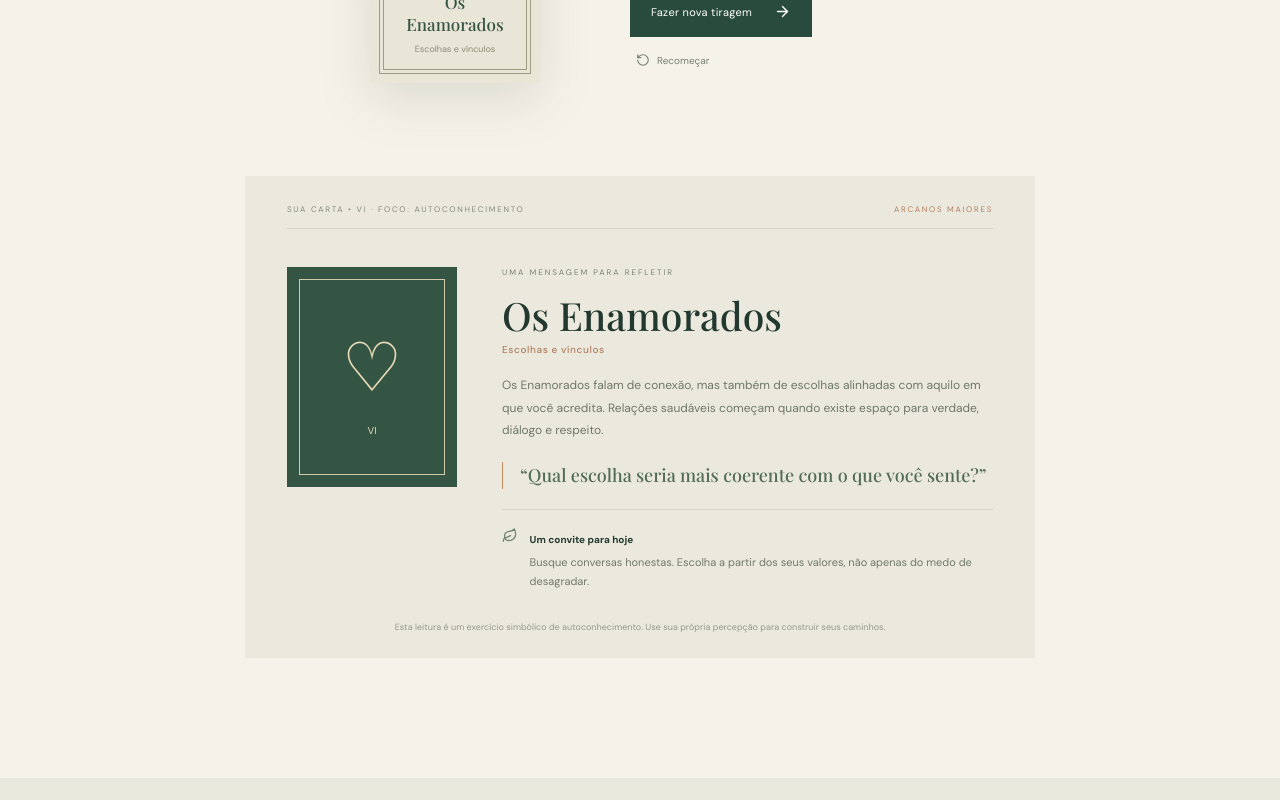
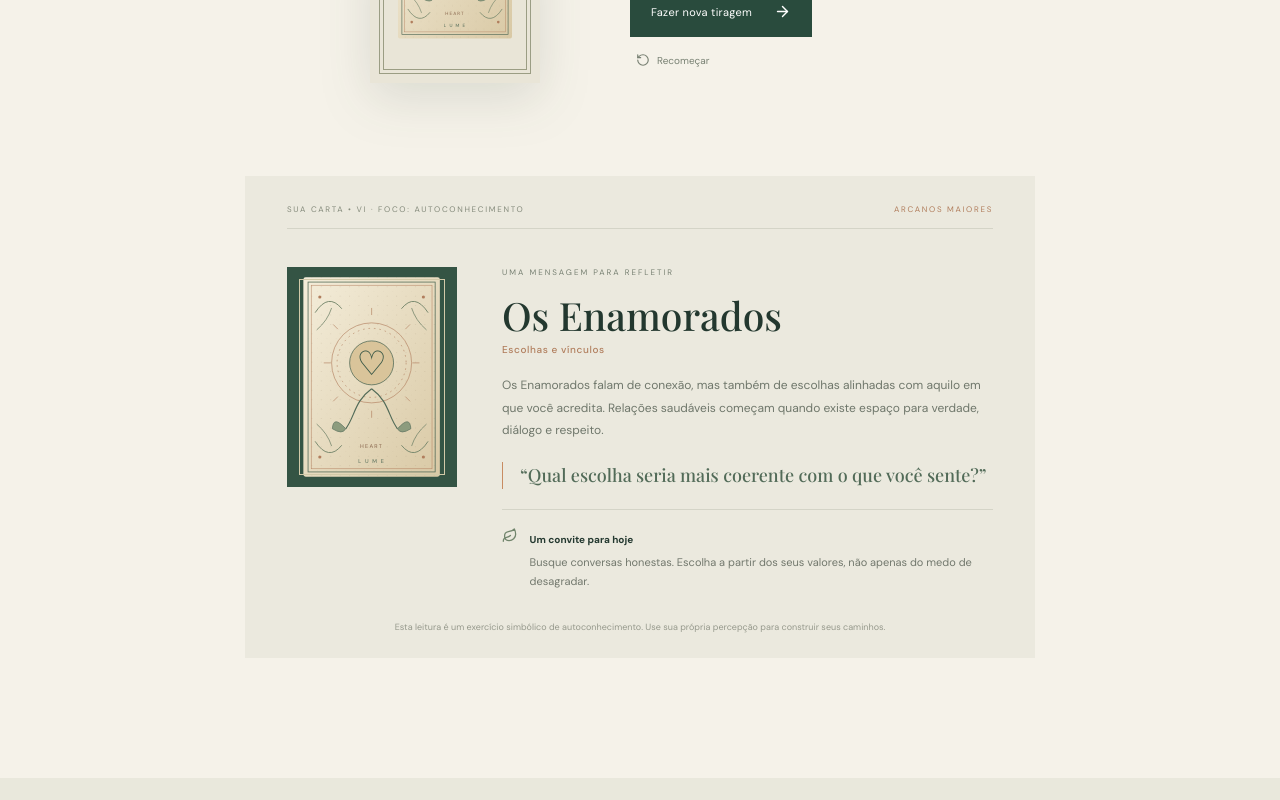
Before and after one commit to felipehenque16-cyber/projeto-tarot, a React (Vite) app: page / in a window 1280 px wide. Both pictures are taken after a click on the button "Revelar minha carta". Shown: the part 2621-3421 px from the top of the page. Built offline with nearby package versions, Linux system fonts and the light colour scheme; a web font is replaced by a local one.

Commit message:
Use illustrated artwork on tarot card reveals

```diff
--- a/src/App.jsx
+++ b/src/App.jsx
@@ -1,5 +1,6 @@
 import { useState } from 'react';
 import { minorCards } from './minorArcana.js';
+import TarotArtwork from './TarotArtwork.jsx';
 import { ArrowDown, ArrowRight, RotateCcw, Sparkles, Sun, MoonStar, Leaf, Menu, X } from 'lucide-react';
 
 const cards = [
@@ -93,18 +94,18 @@ function App() {
           <div className="mode-options"><button className={mode==='single'?'mode-option selected':'mode-option'} onClick={()=>{setMode('single');setDrawn(null);setSpread([])}}>Uma carta<small>um olhar para o agora</small></button><button className={mode==='three'?'mode-option selected':'mode-option'} onClick={()=>{setMode('three');setDrawn(null);setSpread([])}}>Três cartas<small>passado · presente · possibilidades</small></button></div>
         </div>
         <div className="draw-area">
-          <div className={drawn?'flip-card is-flipped':'flip-card'}><div className="flip-card-inner"><div className="flip-face flip-back"><div className="deck-pattern"><span>✳</span><i>✧</i><b>☾</b><small>LUME</small></div></div><div className="flip-face flip-front"><div className="front-frame"><small>{drawn?.number}</small><span>{drawn?.symbol}</span><b>{drawn?.name}</b><i>{drawn?.keyword}</i></div></div></div></div>
+          <div className={drawn?'flip-card is-flipped':'flip-card'}><div className="flip-card-inner"><div className="flip-face flip-back"><div className="deck-pattern"><span>✳</span><i>✧</i><b>☾</b><small>LUME</small></div></div><div className="flip-face flip-front"><div className="front-frame">{drawn && <TarotArtwork card={drawn} />}</div></div></div></div>
           <div className="draw-instruction"><span className="tiny-star">✳</span><h3>{drawn||spread.length?'Sua tiragem está aqui.':'Quando sentir que é a hora...'}</h3><p>{drawn||spread.length?'Leia sem pressa. Fique com o que conversar com você.':'Não existe escolha certa. Apenas um convite para olhar para dentro.'}</p><button className="primary-button" onClick={drawCard}>{drawn||spread.length?'Fazer nova tiragem':mode==='three'?'Revelar as três cartas':'Revelar minha carta'} <ArrowRight size={17}/></button>{(drawn||spread.length>0)&&<button className="reset-button" onClick={()=>{setDrawn(null);setSpread([])}}><RotateCcw size={14}/> Recomeçar</button>}</div>
         </div>
         {spread.length===3&&<div className="result spread-result" id="reading">
           <div className="result-top"><span>SUA TIRAGEM • TRÊS CARTAS</span><span className="result-tag">FOCO: {focus.toUpperCase()}</span></div>
-          <div className="spread-grid">{spread.map((card,i)=><article className="spread-card" key={card.name} style={{animationDelay:(i*180)+'ms'}}><div className="spread-position">{['01 — PASSADO','02 — PRESENTE','03 — POSSIBILIDADES'][i]}</div><div className="mini-card"><span>{card.symbol}</span><b>{card.name}</b><small>{card.number}</small></div><h3>{card.name}</h3><span className="spread-keyword">{card.keyword}</span><p>{card.meaning}</p><blockquote>“{card.reflection}”</blockquote><div className="spread-advice"><b>Um convite</b><p>{card.advice}</p></div></article>)}</div>
+          <div className="spread-grid">{spread.map((card,i)=><article className="spread-card" key={card.name} style={{animationDelay:(i*180)+'ms'}}><div className="spread-position">{['01 — PASSADO','02 — PRESENTE','03 — POSSIBILIDADES'][i]}</div><div className="mini-card"><TarotArtwork card={card} compact /></div><h3>{card.name}</h3><span className="spread-keyword">{card.keyword}</span><p>{card.meaning}</p><blockquote>“{card.reflection}”</blockquote><div className="spread-advice"><b>Um convite</b><p>{card.advice}</p></div></article>)}</div>
           <div className="spread-synthesis"><span>OLHANDO PARA O CONJUNTO</span><p>Que relação você percebe entre <strong>{spread[0].keyword.toLowerCase()}</strong>, <strong>{spread[1].keyword.toLowerCase()}</strong> e <strong>{spread[2].keyword.toLowerCase()}</strong>? A conexão que você faz entre essas imagens também faz parte da leitura.</p></div>
           <p className="result-disclaimer">Uma leitura simbólica para refletir sobre {focus==='amor'?'amor e relações':focus==='trabalho'?'trabalho e caminhos':focus==='decisoes'?'escolhas e mudanças':'autoconhecimento'}. As cartas não determinam o futuro.</p>
         </div>}
         {drawn&&<div className="result" id="reading">
           <div className="result-top"><span>SUA CARTA • {drawn.number} · FOCO: {focus.toUpperCase()}</span><span className="result-tag">{drawn.arcana === 'menores' ? 'ARCANOS MENORES' : 'ARCANOS MAIORES'}</span></div>
-          <div className="result-content"><div className="result-symbol"><span>{drawn.symbol}</span><small>{drawn.number}</small></div><div className="result-copy"><div className="section-kicker">UMA MENSAGEM PARA REFLETIR</div><h2>{drawn.name}</h2><h4>{drawn.keyword}</h4><p>{drawn.meaning}</p><blockquote>“{drawn.reflection}”</blockquote><div className="advice"><Leaf size={17}/><div><b>Um convite para hoje</b><p>{drawn.advice}</p></div></div></div></div>
+          <div className="result-content"><div className="result-symbol"><TarotArtwork card={drawn} /></div><div className="result-copy"><div className="section-kicker">UMA MENSAGEM PARA REFLETIR</div><h2>{drawn.name}</h2><h4>{drawn.keyword}</h4><p>{drawn.meaning}</p><blockquote>“{drawn.reflection}”</blockquote><div className="advice"><Leaf size={17}/><div><b>Um convite para hoje</b><p>{drawn.advice}</p></div></div></div></div>
           <p className="result-disclaimer">Esta leitura é um exercício simbólico de autoconhecimento. Use sua própria percepção para construir seus caminhos.</p>
         </div>}
       </section>
```
